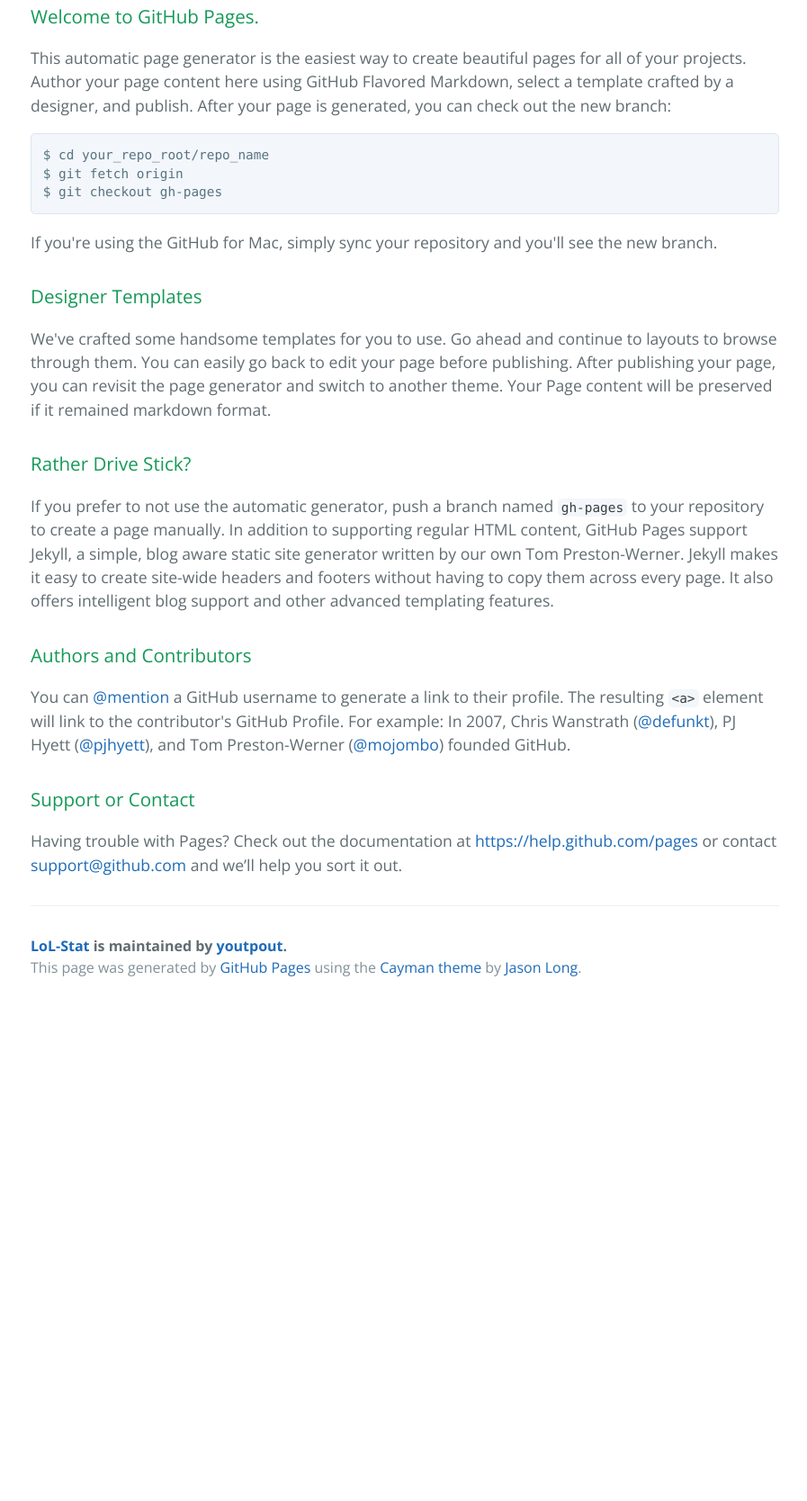
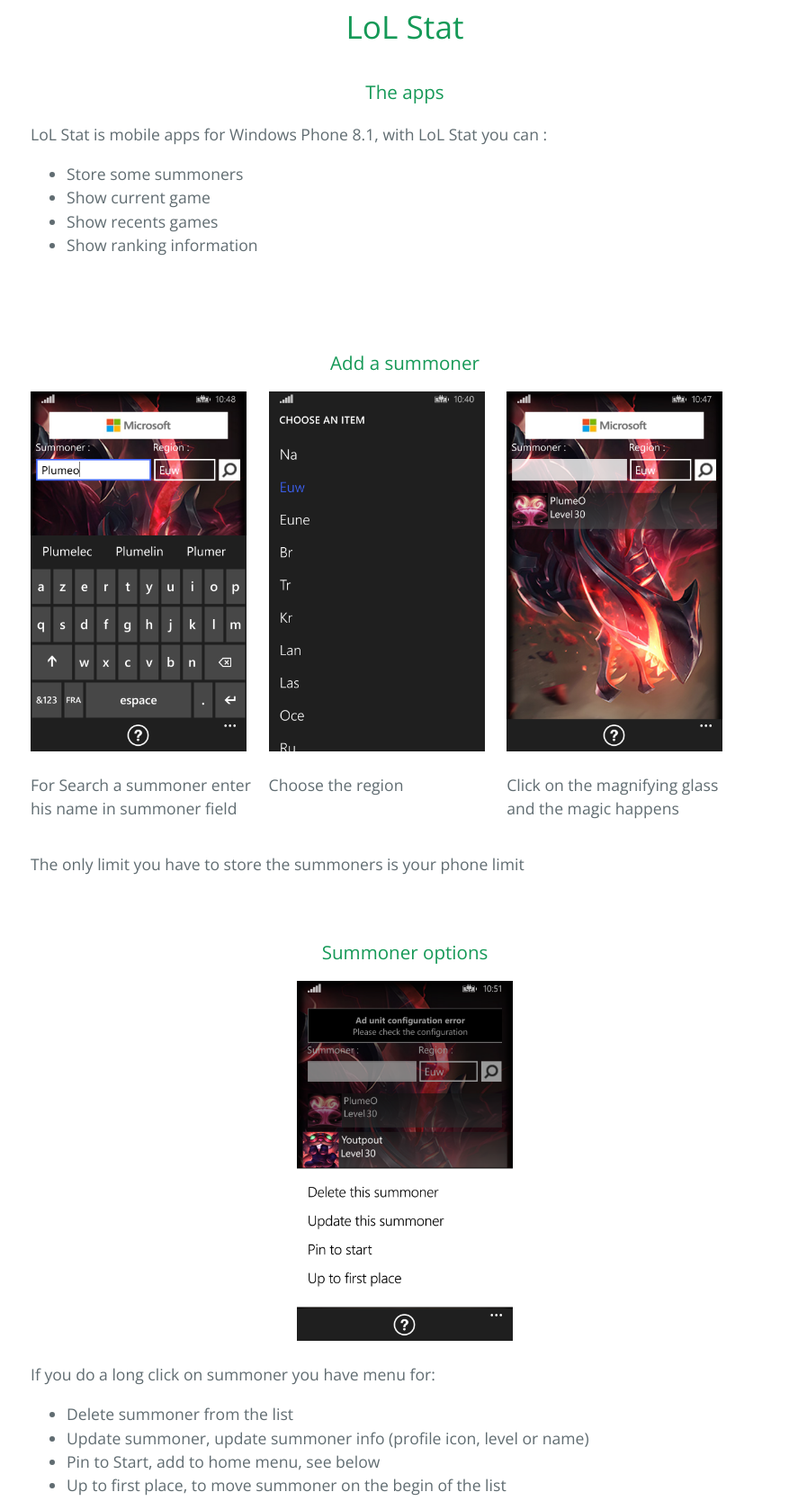
Before and after one commit to youtpout/LoL-Stat, a plain HTML site: page index.html in a window 1280 px wide. Shown: the part 412-2080 px from the top of the page at 90% size, without its empty margins (190-1087 px from the left). Before the commit the page ends 1531 px from the top, so only its background shows below. Drawn offline with nearby package versions, Linux system fonts and the light colour scheme.

Commit message:
commite change

```diff
--- a/index.html
+++ b/index.html
@@ -13,43 +13,122 @@
     <section class="page-header">
         <h1 class="project-name">LoL-Stat</h1>
         <h2 class="project-tagline">LoL Stat</h2>
-      <a href="https://github.com/youtpout/LoL-Stat" class="btn">View on GitHub</a>
-      <a href="https://github.com/youtpout/LoL-Stat/zipball/master" class="btn">Download .zip</a>
-      <a href="https://github.com/youtpout/LoL-Stat/tarball/master" class="btn">Download .tar.gz</a>
+        <a href="https://www.windowsphone.com/en-us/store/app/lol-stat/20c945b8-d875-4cd6-ba31-7b96c88cf2d7" class="btn">Download on Windows Phone Store</a>
+        <!--<a href="https://github.com/youtpout/LoL-Stat/zipball/master" class="btn">Download .zip</a>
+        <a href="https://github.com/youtpout/LoL-Stat/tarball/master" class="btn">Download .tar.gz</a>-->
     </section>
 
     <section class="main-content">
-      <h3>
-<a id="welcome-to-github-pages" class="anchor" href="#welcome-to-github-pages" aria-hidden="true"><span class="octicon octicon-link"></span></a>Welcome to GitHub Pages.</h3>
+        <div class="alignCenter">
+            <h1>LoL Stat</h1>
+            <h3>The apps</h3>
+        </div>
+        <p>LoL Stat is mobile apps for Windows Phone 8.1, with LoL Stat you can :</p>
+        <ul>
+            <li>
+                Store some summoners
+            </li>
+            <li>
+                Show current game
+            </li>
+            <li>
+                Show recents games
+            </li>
+            <li>
+                Show ranking information
+            </li>
+        </ul>
+        <br />
+        <br />
 
-<p>This automatic page generator is the easiest way to create beautiful pages for all of your projects. Author your page content here using GitHub Flavored Markdown, select a template crafted by a designer, and publish. After your page is generated, you can check out the new branch:</p>
+        <h3 class="alignCenter">Add a summoner</h3>
+        <div class="divDesc">
+            <img src="images/SummonerSearch.png" height="400" />
+            <p>
+                For Search a summoner enter his name in summoner field
+            </p>
+        </div>
+        <div class="divDesc">
+            <img src="images/Region.png" height="400" />
+            <p>
+                Choose the region
+            </p>
+        </div>
+        <div class="divDesc">
+            <img src="images/SummonerSearchResult.png" height="400" />
+            <p>
+                Click on the magnifying glass and the magic happens
+            </p>
+        </div>
+        <div class="clearboth"></div>
+        <p>The only limit you have to store the summoners is your phone limit</p>
+        <br />
+        <br />
+        <div class="alignCenter">
+            <h3>Summoner options</h3>
+            <img src="images/menu.png" height="400" />
+        </div>
+        <p>
+            If you do a long click on summoner you have menu for:
+            <ul>
+                <li>
+                    Delete summoner from the list
+                </li>
+                <li>
+                    Update summoner, update summoner info (profile icon, level or name)
+                </li>
+                <li>
+                    Pin to Start, add to home menu, see below
+                </li>
+                <li>
+                    Up to first place, to move summoner on the begin of the list
+                </li>
+            </ul>
+        </p>
+        <div class="alignCenter">
+            <h3>Pin to start</h3>
+            <img src="images/pin.png" height="400" />
+        </div>
+        <br />
+        <br />
+        <p>
+            If you click once on summoner you can see more info
+        </p>
+        <div class="divDesc">
+            <h3 class="alignCenter">Current game</h3>
+            <img src="images/partieEn.png" height="400" />
+            <p>
+                See current game if summoner playing actually <br />
+                Click once on summoner to show ranking info <br />
+                Click twice for see more info
+            </p>
+        </div>
+        <div class="divDesc">
+            <h3 class="alignCenter">Recents games</h3>
+            <img src="images/LastGameEn.png" height="400" />
+            <p>
+                You can see last 10 games of summoner <br />
+                Click on game for see more info <br />
+                Click on summoner in team info for see more info
+            </p>
+        </div>
+        <div class="divDesc">
+            <h3 class="alignCenter">Ranking</h3>
+            <img src="images/ClassementEn.png" height="400" />
+            <p>
+                Show ranking info if summoner is ranked
+            </p>
+        </div>
+        <div class="clearboth"></div>
+        <br />
+        <br />
+        <div class="page-header">
+            <h2 class="legalInfo">Legal Information</h2>
+            <p>LoL Stat isn't endorsed by Riot Games and doesn't reflect the views or opinions of Riot Games or anyone officially involved in producing or managing League of Legends. League of Legends and Riot Games are trademarks or registered trademarks of Riot Games, Inc. League of Legends © Riot Games, Inc. </p>
 
-<pre><code>$ cd your_repo_root/repo_name
-$ git fetch origin
-$ git checkout gh-pages
-</code></pre>
+        </div>
 
-<p>If you're using the GitHub for Mac, simply sync your repository and you'll see the new branch.</p>
-
-<h3>
-<a id="designer-templates" class="anchor" href="#designer-templates" aria-hidden="true"><span class="octicon octicon-link"></span></a>Designer Templates</h3>
-
-<p>We've crafted some handsome templates for you to use. Go ahead and continue to layouts to browse through them. You can easily go back to edit your page before publishing. After publishing your page, you can revisit the page generator and switch to another theme. Your Page content will be preserved if it remained markdown format.</p>
-
-<h3>
-<a id="rather-drive-stick" class="anchor" href="#rather-drive-stick" aria-hidden="true"><span class="octicon octicon-link"></span></a>Rather Drive Stick?</h3>
-
-<p>If you prefer to not use the automatic generator, push a branch named <code>gh-pages</code> to your repository to create a page manually. In addition to supporting regular HTML content, GitHub Pages support Jekyll, a simple, blog aware static site generator written by our own Tom Preston-Werner. Jekyll makes it easy to create site-wide headers and footers without having to copy them across every page. It also offers intelligent blog support and other advanced templating features.</p>
-
-<h3>
-<a id="authors-and-contributors" class="anchor" href="#authors-and-contributors" aria-hidden="true"><span class="octicon octicon-link"></span></a>Authors and Contributors</h3>
-
-<p>You can <a href="https://github.com/blog/821" class="user-mention">@mention</a> a GitHub username to generate a link to their profile. The resulting <code>&lt;a&gt;</code> element will link to the contributor's GitHub Profile. For example: In 2007, Chris Wanstrath (<a href="https://github.com/defunkt" class="user-mention">@defunkt</a>), PJ Hyett (<a href="https://github.com/pjhyett" class="user-mention">@pjhyett</a>), and Tom Preston-Werner (<a href="https://github.com/mojombo" class="user-mention">@mojombo</a>) founded GitHub.</p>
-
-<h3>
-<a id="support-or-contact" class="anchor" href="#support-or-contact" aria-hidden="true"><span class="octicon octicon-link"></span></a>Support or Contact</h3>
-
-<p>Having trouble with Pages? Check out the documentation at <a href="https://help.github.com/pages">https://help.github.com/pages</a> or contact <a href="mailto:support@github.com">support@github.com</a> and we’ll help you sort it out.</p>
+    </section>
 
     <footer class="site-footer">
         <span class="site-footer-owner"><a href="https://github.com/youtpout/LoL-Stat">LoL-Stat</a> is maintained by <a href="https://github.com/youtpout">youtpout</a>.</span>
@@ -57,8 +136,5 @@
         <span class="site-footer-credits">This page was generated by <a href="https://pages.github.com">GitHub Pages</a> using the <a href="https://github.com/jasonlong/cayman-theme">Cayman theme</a> by <a href="https://twitter.com/jasonlong">Jason Long</a>.</span>
     </footer>
 
-    </section>
-
-
 </body>
 </html>
```
Lines whose indentation alone changed are shown as unchanged.
